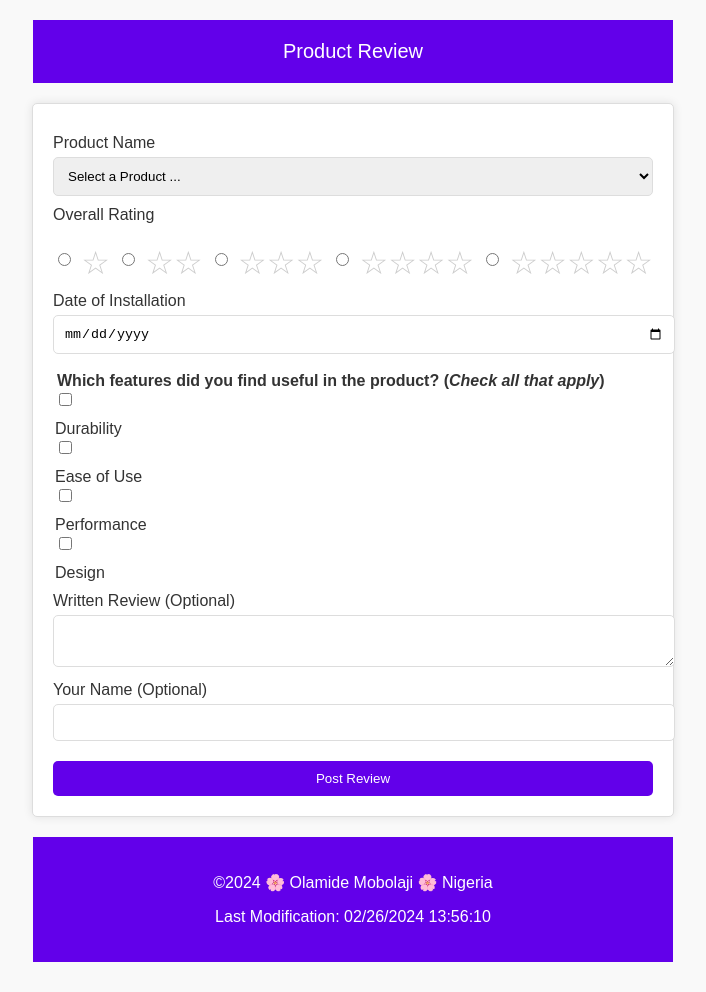
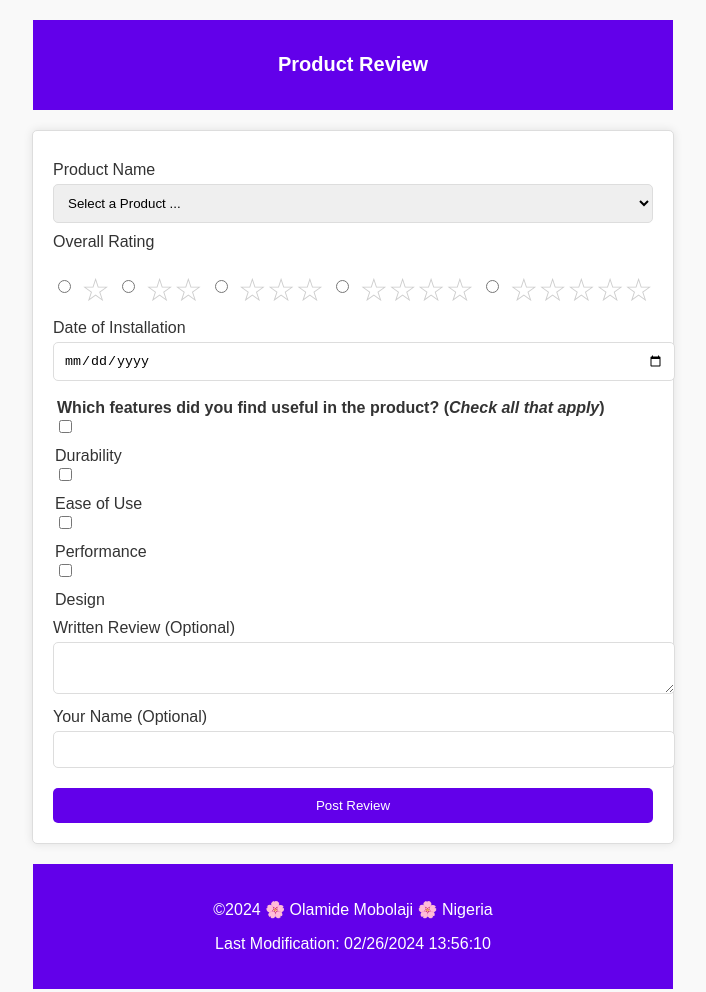
Before and after one commit to Olamstix/wdd131, a plain HTML site: page form.html in a window 1280 px wide. Shown: the whole page, without its empty margins (287-993 px from the left). Drawn offline with Linux system fonts and the light colour scheme.

Commit message:
updated form.html

```diff
--- a/form.html
+++ b/form.html
@@ -5,7 +5,7 @@
         <meta charset="UTF-8">
         <meta name="viewport" content="width=device-width, initial-scale=1.0">
         <title>Product Review Form</title>
-        <meta name="description" content="WDD 131 - Dynamic Web Fundamentals. Olamide Mobolaji. Temple Album.">
+        <meta name="description" content="WDD 131 - Dynamic Web Fundamentals. Olamide Mobolaji. Product review.">
         <meta name="author" content="Olamide Mobolaji">
         <link rel="stylesheet" href="./styles/form.css">
         <script defer src="./scripts/form.js"></script>
@@ -13,7 +13,9 @@
     </head>
 
     <body>
-        <header>Product Review</header>
+        <header>
+            <h1>Product Review</h1>
+        </header>
         <form id="reviewForm" method="get" action="./review.html">
             <label for="productName">Product Name</label>
             <select id="productName" name="productName" required>
--- a/styles/form.css
+++ b/styles/form.css
@@ -13,7 +13,7 @@ header {
     color: #ffffff;
     padding: 20px;
     text-align: center;
-    font-size: 20px;
+    font-size: 10px;
 }
 
 form {
```
